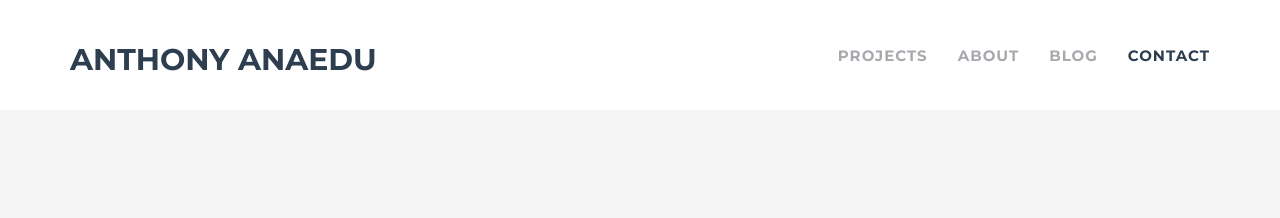
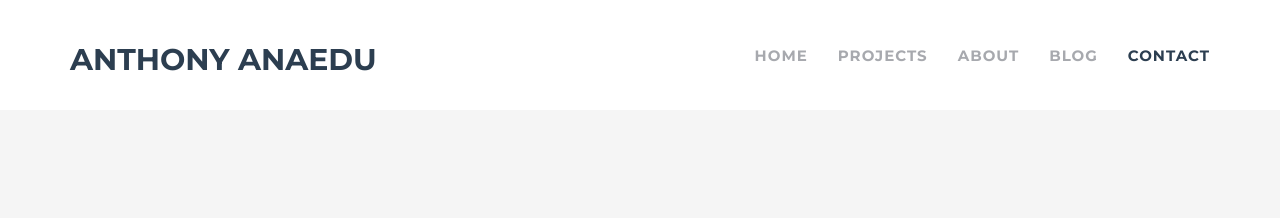
Before and after one commit to Abwas/aanaedu.github.io, a Jekyll site: the page built from index.html, in a window 1280 px wide. Shown: the top 218 px of the page. Built offline with Jekyll 4.4.1, drawn with Linux system fonts in a browser that asks for light colours.

Commit message:
update navbar-home

```diff
--- a/_includes/header.html
+++ b/_includes/header.html
@@ -1,4 +1,4 @@
-<header>
+<header id="header">
     <div class="container">
         <div class="row">
             <div class="col-lg-12">
--- a/_includes/navbar-home.html
+++ b/_includes/navbar-home.html
@@ -18,6 +18,9 @@
                     <a href="#page-top"></a>
                 </li>
                 <li class="page-scroll">
+                    <a href="#header">Home</a>
+                </li>
+                <li class="page-scroll">
                     <a href="#projects">Projects</a>
                 </li>
                 <li class="page-scroll">
```
